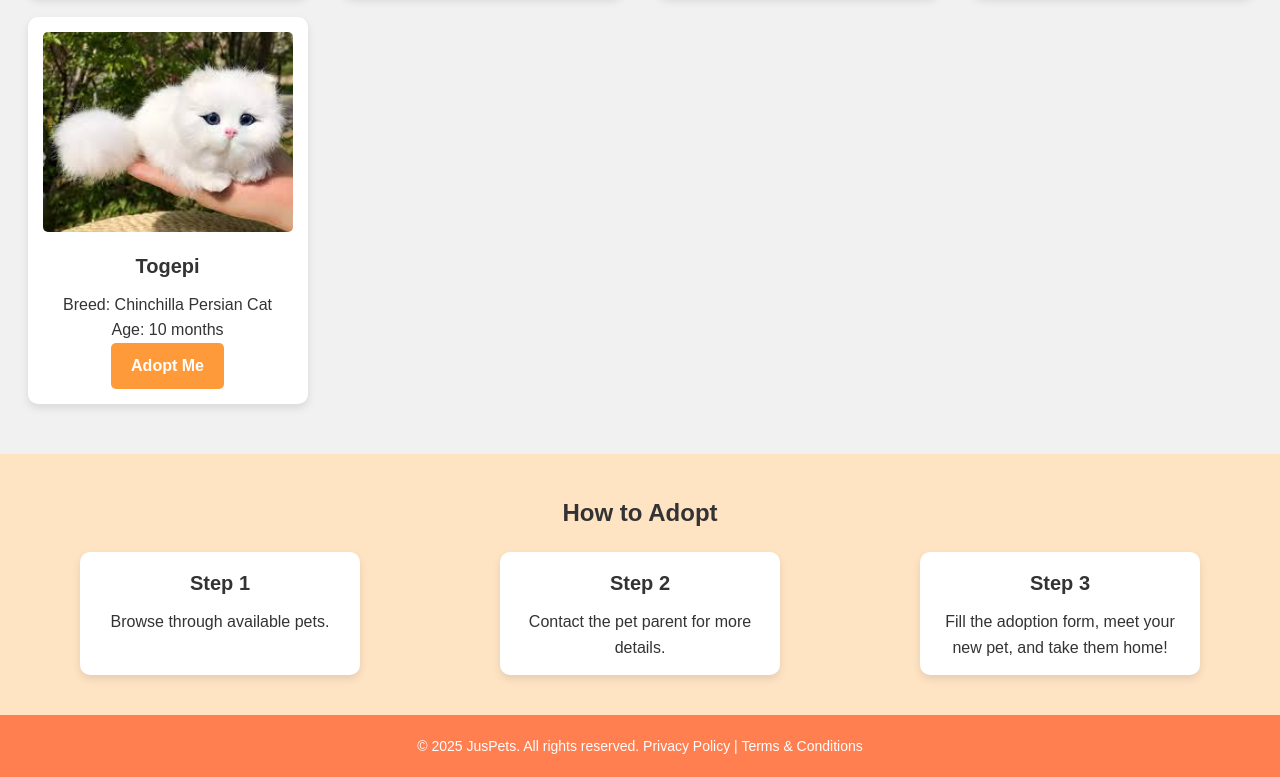
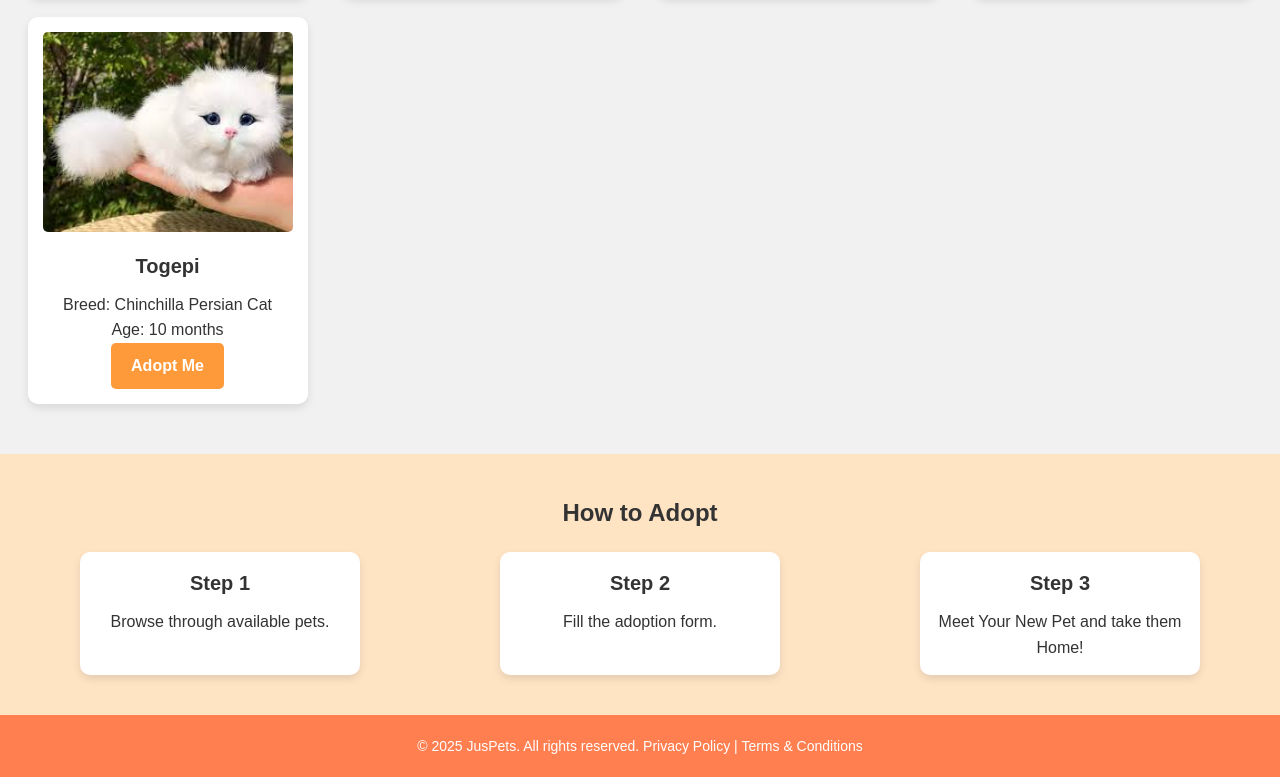
Before and after one commit to harshrathva/petadoption, a plain HTML site: page index.html in a window 1280 px wide. Shown: the part 947-1724 px from the top of the page. Drawn offline with Linux system fonts and the light colour scheme.

Commit message:
Update index.html

```diff
--- a/index.html
+++ b/index.html
@@ -288,11 +288,11 @@ width: 90%;
 </div>
 <div class="step">
 <h3>Step 2</h3>
-<p>Contact the pet parent for more details.</p>
+<p>Fill the adoption form.</p>
 </div>
 <div class="step">
 <h3>Step 3</h3>
-<p>Fill the adoption form, meet your new pet, and take them home!</p>
+<p>Meet Your New Pet and take them Home!</p>
 </div>
 </div>
 </section>
```
